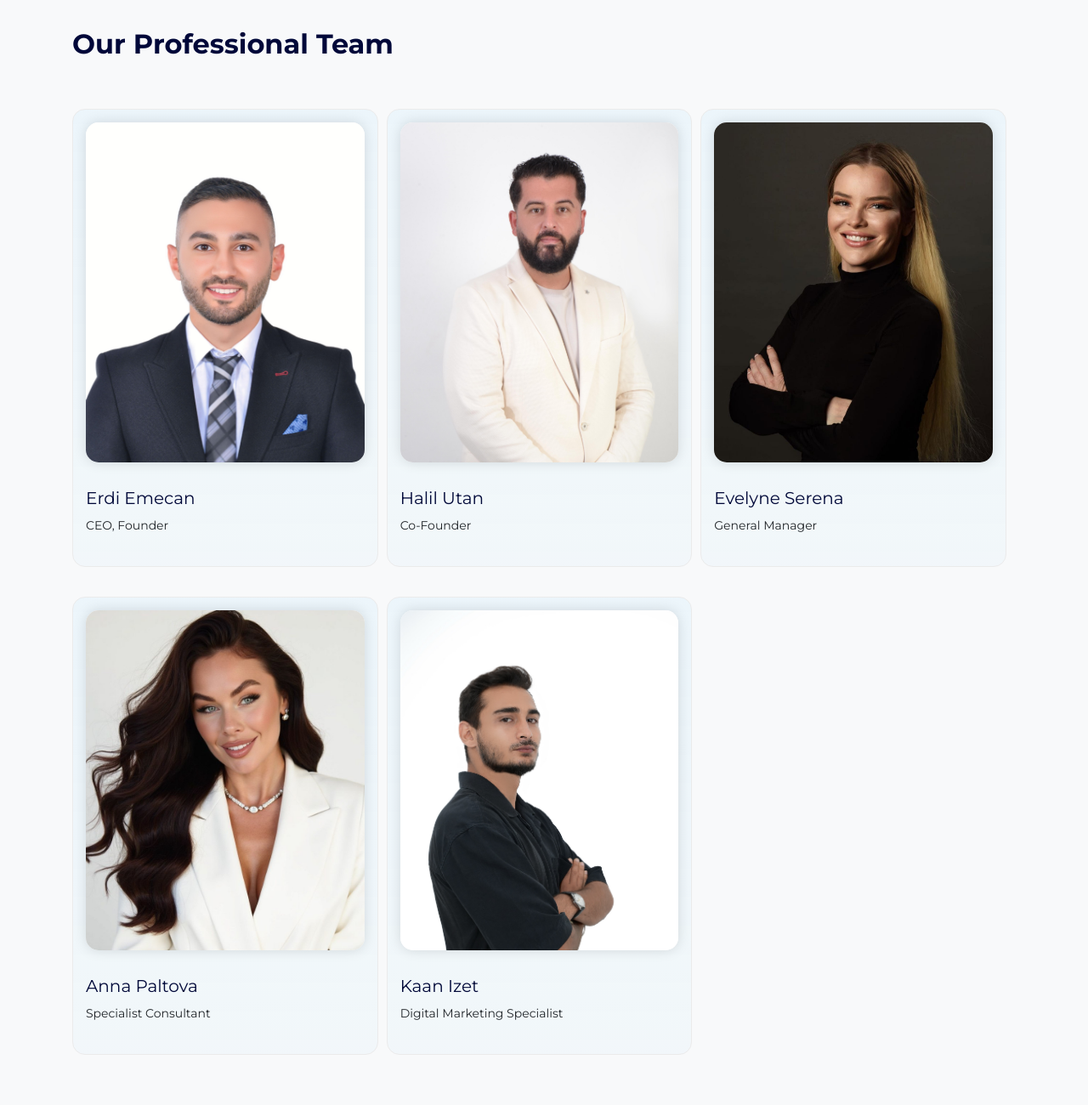
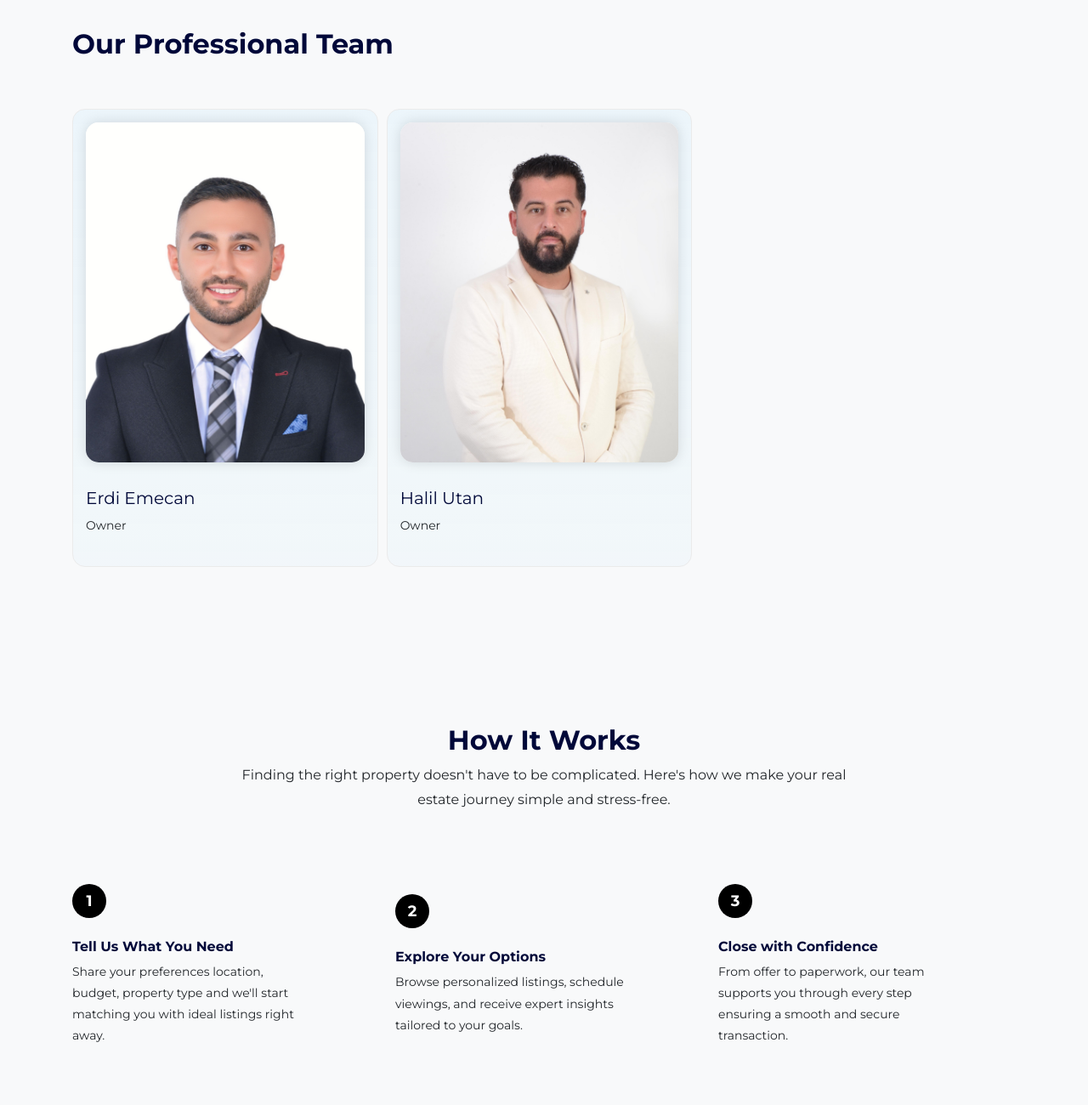
Before and after one commit to uguralpyildiz/lunaris, a plain HTML site: page index.html in a window 1280 px wide. Shown: the part 3900-5200 px from the top of the page at 85% size. Drawn offline with Linux system fonts and the light colour scheme; files whose address does not match are found by name.

Commit message:
team delete

```diff
--- a/index.html
+++ b/index.html
@@ -519,7 +519,7 @@
               <img src="./1.jpg" alt="Image" class="img-fluid">
             </div>
             <h3 clas><a> Erdi Emecan</a></h3>
-            <span class="d-block position">CEO, Founder</span>
+            <span class="d-block position">Owner</span>
 
 
 
@@ -532,43 +532,14 @@
               <img src="./2.jpg" alt="Image" class="img-fluid">
             </div>
             <h3 clas><a><span class="">Halil </span> Utan</a></h3>
-            <span class="d-block position">Co-Founder</span>
+            <span class="d-block position">Owner</span>
 
 
 
           </div>
 
 
-          <div class="team">
-            <div class="pic">
-              <img src="./ev.jpg" alt="Image" class="img-fluid">
-            </div>
-            <h3 clas><a><span class="">Evelyne  </span> Serena</a></h3>
-            <span class="d-block position">General Manager</span>
 
-
-
-          </div>
-          <div class="team">
-            <div class="pic">
-              <img src="./an.JPG" alt="Image" class="img-fluid">
-            </div>
-            <h3 clas><a><span class="">Anna  </span> Paltova</a></h3>
-            <span class="d-block position">Specialist Consultant</span>
-
-
-
-          </div>
-          <div class="team">
-            <div class="pic">
-              <img src="./3.jpg" alt="Image" class="img-fluid">
-            </div>
-            <h3 clas><a><span class="">Kaan </span> Izet</a></h3>
-            <span class="d-block position">Digital Marketing Specialist</span>
-
-
-
-          </div>
 
         </div>
       </div> <!-- /.container -->
```
Also changed, not shown: about.html (+2 -31 lines), hakkimizda.html (+2 -31 lines), o-nas.html (+0 -22 lines), ru.html (+0 -22 lines), tr.html (+2 -31 lines).
